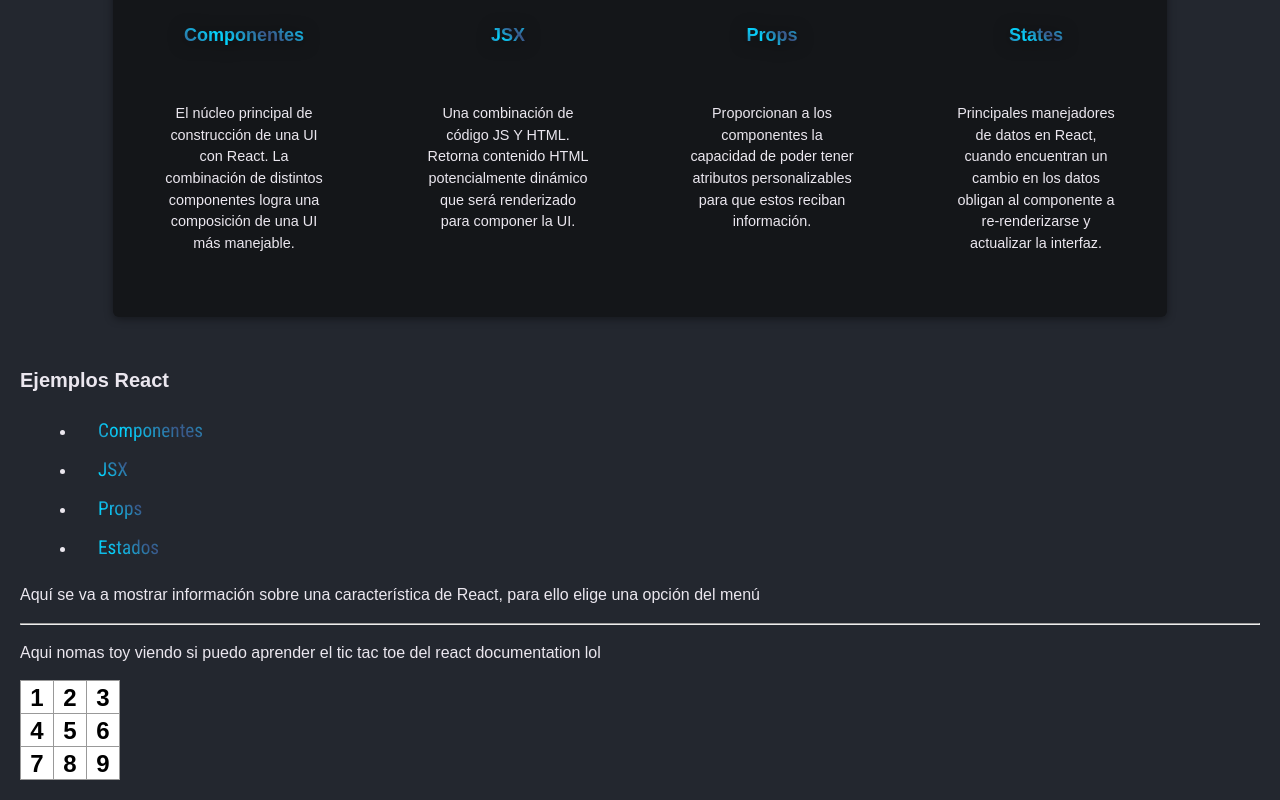
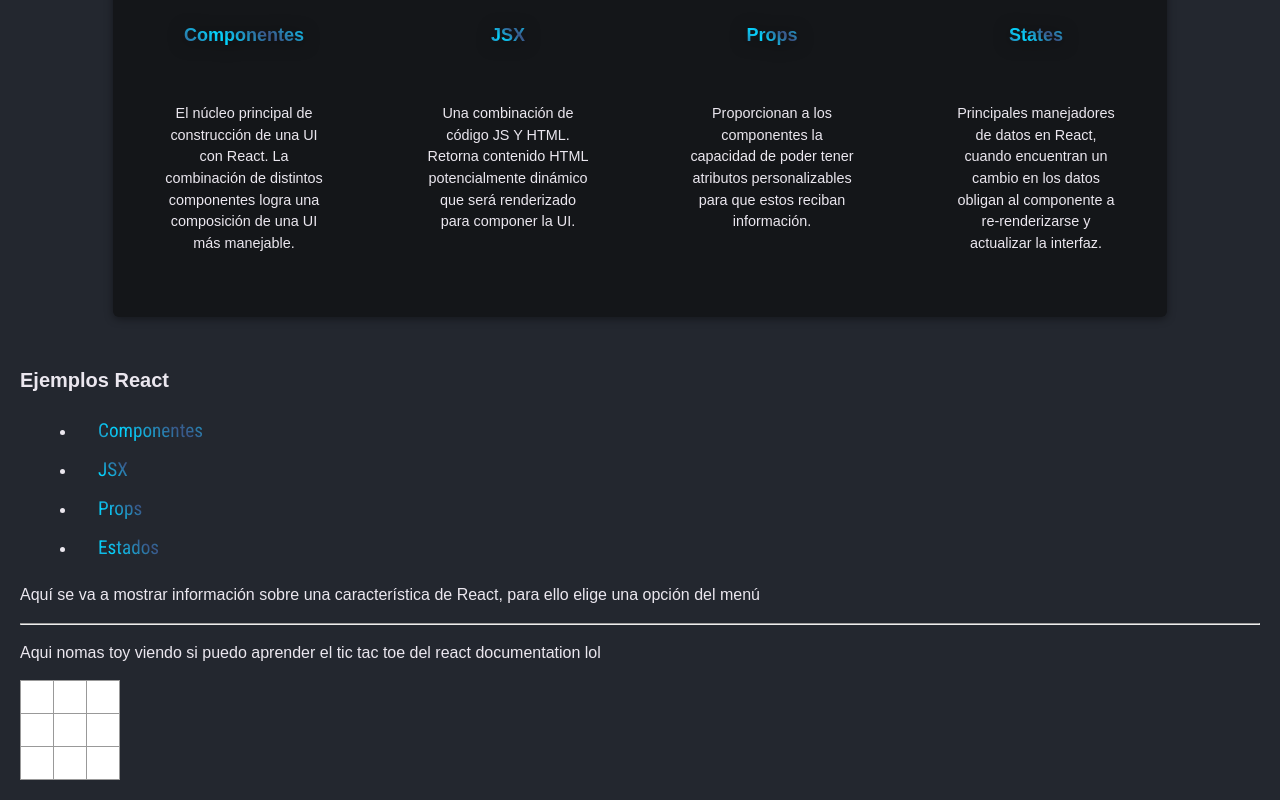
Before and after one commit to banderilla98/porfolio_juan_reactjs, a React (Vite) app: page / in a window 1280 px wide. Shown: the part 1190-1990 px from the top of the page. Built offline with nearby package versions, Linux system fonts and the light colour scheme.

Commit message:
Aqui ya comienO a batallar para entender como va la cosa estudiare mas para poder practicar y continuar

```diff
--- a/src/components/TicTacToe/TicTacToe.jsx
+++ b/src/components/TicTacToe/TicTacToe.jsx
@@ -1,35 +1,41 @@
+import { useState } from 'react';
 import './TicTacToe.css'
 
+function Square() {
+  const [value, setValue] = useState(null);
 
-function Square({value}){
-
-  function clickAqui(){
-    console.log('clicked aqui');
+  function handleClick() {
+    setValue('A');
+    console.log('aqui clickeaste');
   }
 
-  return (<button className='square' onClick={clickAqui}>{value}</button>);
+  return (
+    <button
+      className="square"
+      onClick={handleClick}
+    >
+      {value}
+    </button>
+  );
 }
-
 
 export default function Board() {
   return (
     <>
       <div className="board-row">
-        <Square value='1'/>
-        <Square value='2'/>
-        <Square value='3'/>
+        <Square />
+        <Square />
+        <Square />
       </div>
-
       <div className="board-row">
-        <Square value='4'/>
-        <Square value='5'/>
-        <Square value='6'/>
+        <Square />
+        <Square />
+        <Square />
       </div>
-
       <div className="board-row">
-        <Square value='7'/>
-        <Square value='8'/>
-        <Square value='9'/>
+        <Square />
+        <Square />
+        <Square />
       </div>
     </>
   );
```
